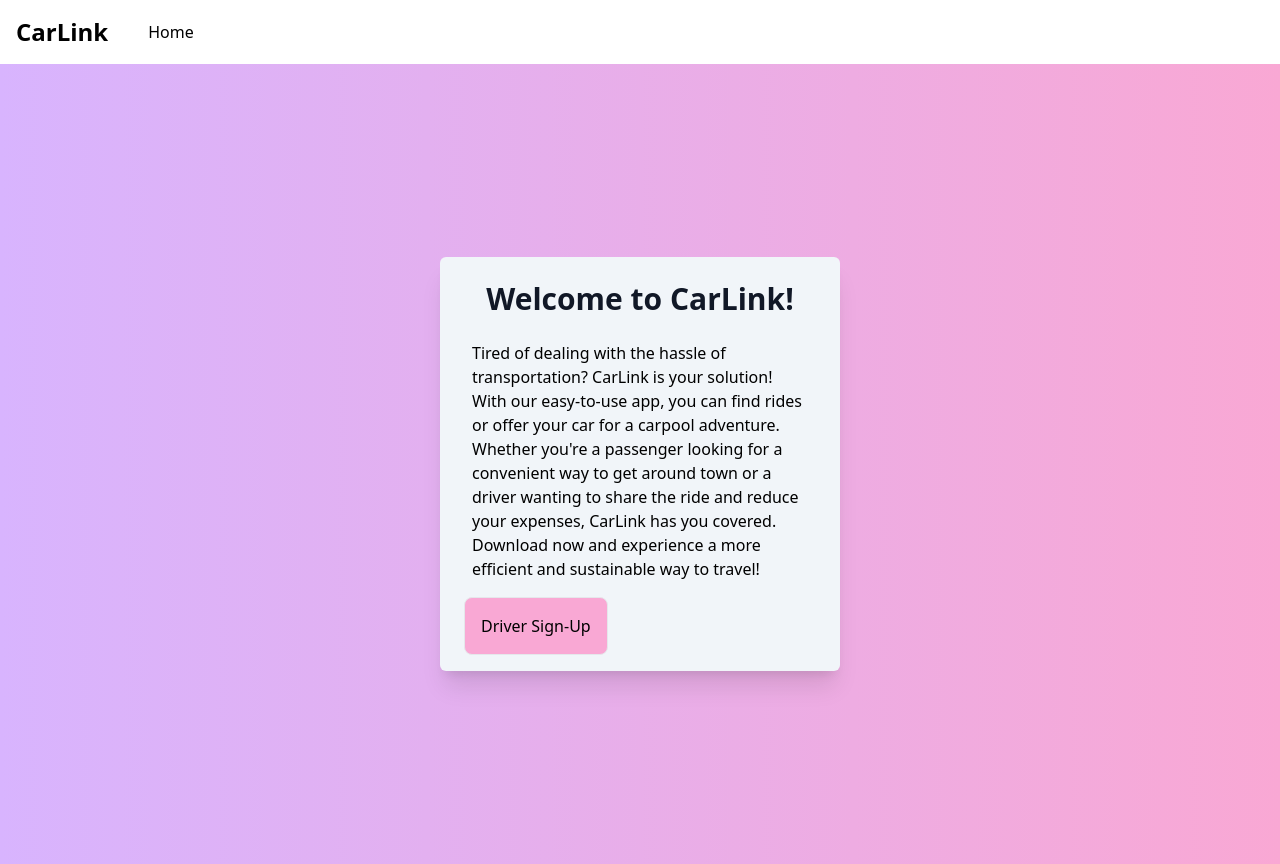
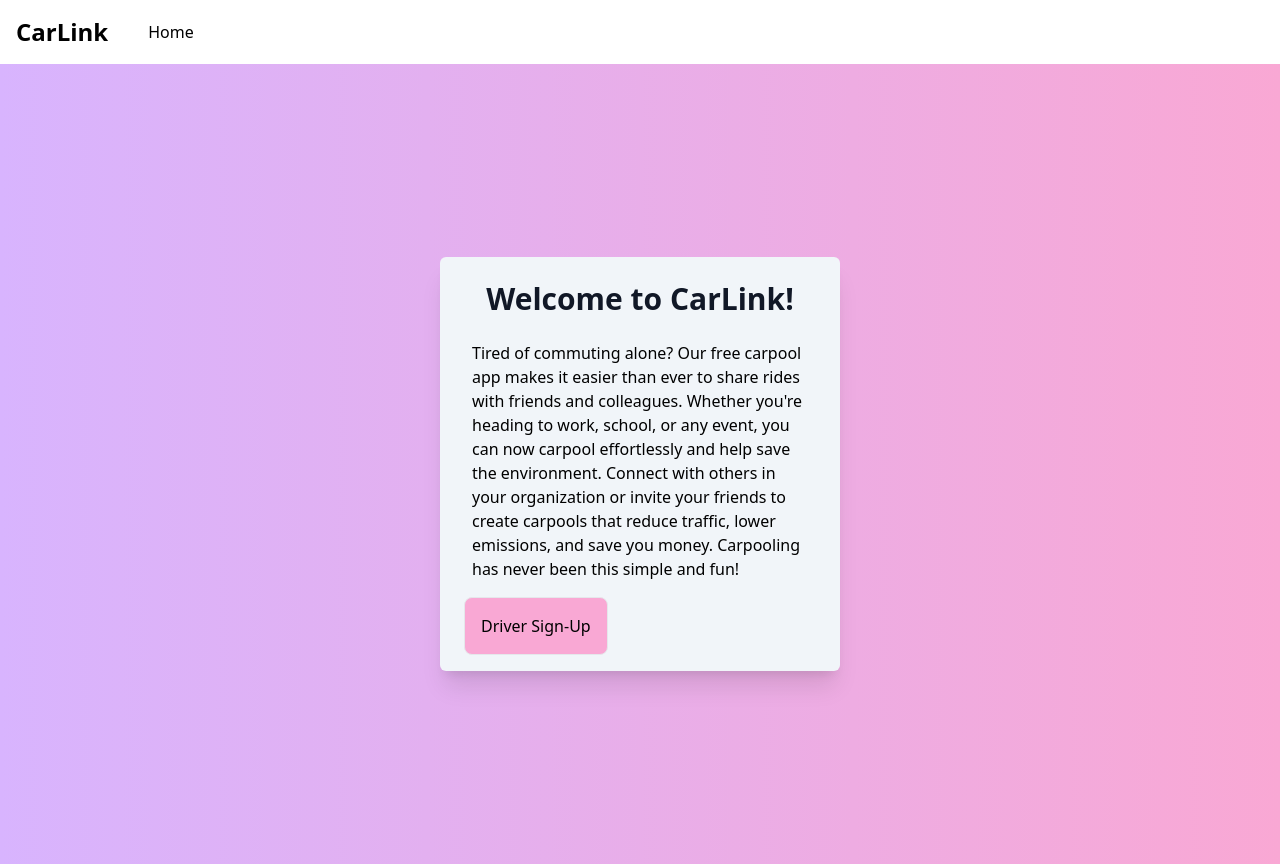
Before and after one commit to ibrahimbisen/HackTX-2023-Carpool, a React (Create React App) app: page / in a window 1280 px wide. Built offline with nearby package versions, Linux system fonts and the light colour scheme; the HTML template or start-up script is replaced by a standard one.

Commit message:
final final push

```diff
--- a/src/App.js
+++ b/src/App.js
@@ -25,7 +25,7 @@ function Form({ style }) {
     <div className={style.bg}>
       <div className={style.container}>
         <h3 className={style.heading}>Welcome to CarLink!</h3>
-        <p className={style.text}>Tired of dealing with the hassle of transportation? CarLink is your solution! With our easy-to-use app, you can find rides or offer your car for a carpool adventure. Whether you're a passenger looking for a convenient way to get around town or a driver wanting to share the ride and reduce your expenses, CarLink has you covered. Download now and experience a more efficient and sustainable way to travel!</p>
+        <p className={style.text}>Tired of commuting alone? Our free carpool app makes it easier than ever to share rides with friends and colleagues. Whether you're heading to work, school, or any event, you can now carpool effortlessly and help save the environment. Connect with others in your organization or invite your friends to create carpools that reduce traffic, lower emissions, and save you money. Carpooling has never been this simple and fun!</p>
         <Link to="/driver-signup">
           <button className={style.button}>Driver Sign-Up</button>
         </Link>
```
